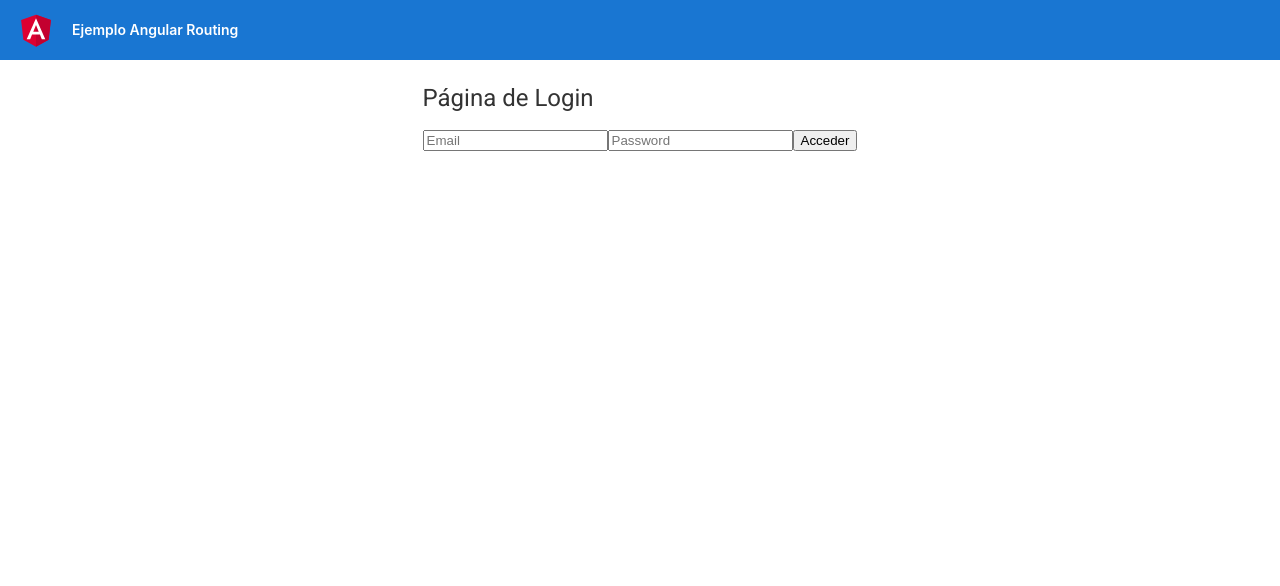
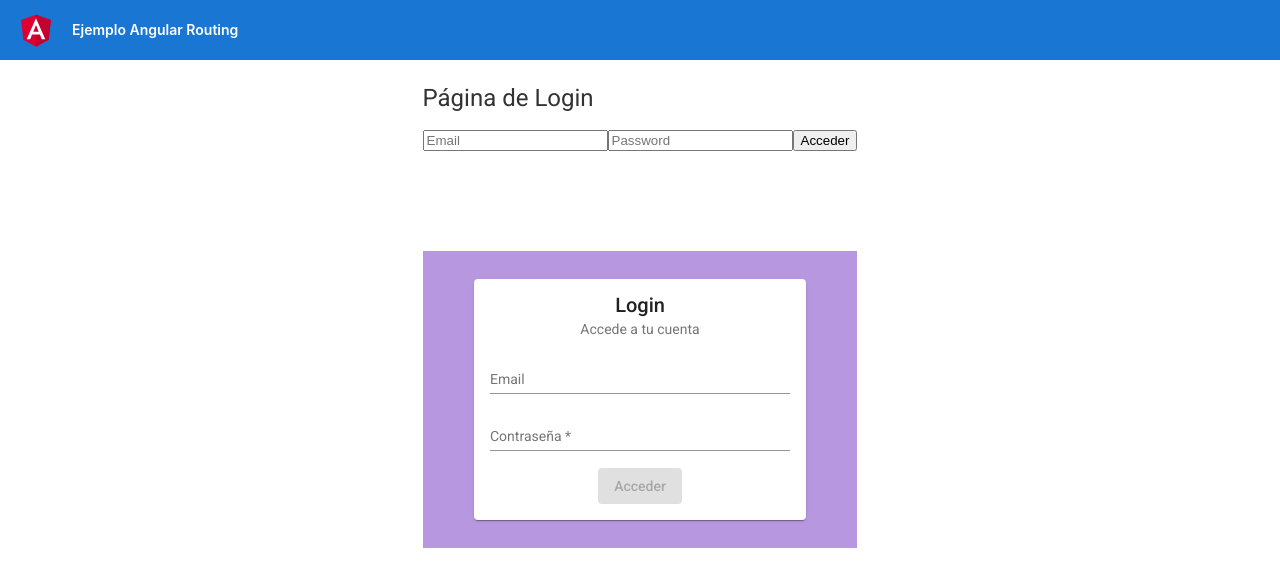
Before and after one commit to Chanelp/App-contactos-angular, an Angular app: page /login in a window 1280 px wide. Shown: the top 586 px of the page. Built offline with nearby package versions, Linux system fonts and the light colour scheme.

Commit message:
Agregando formulario de login

```diff
--- /dev/null
+++ b/src/app/components/login-form/login-form.component.html
@@ -0,0 +1,44 @@
+<!-- Montamos el Login Form haciendo uso de componentes Material -->
+
+<mat-card>
+  <!-- Cabecera de la tarjeta -->
+
+  <mat-card-header>
+    <mat-card-title> Login </mat-card-title>
+    <mat-card-subtitle> Accede a tu cuenta </mat-card-subtitle>
+  </mat-card-header>
+
+  <!-- Contenido de la tarjeta -->
+  <mat-card-content>
+    <!-- Formulario de login -->
+    <form [formGroup]="loginForm" (submit)="submitLogin()">
+      <!-- Campo de email -->
+      <mat-form-field>
+        <input matInput placeholder="Email" formControlName="email" />
+        <mat-error *ngIf="email?.errors?.['required'] && email?.touched">
+          El campo email es obligatorio
+        </mat-error>
+        <mat-error *ngIf="email?.errors?.['email'] && email?.touched">
+          El formato del email no es correcto
+        </mat-error>
+      </mat-form-field>
+
+      <!-- Campo de contraseña -->
+      <mat-form-field>
+        <input
+          type="password"
+          matInput
+          placeholder="Contraseña"
+          formControlName="password"
+        />
+        <mat-error *ngIf="password?.errors?.['required'] && password?.touched">
+          El campo contraseña es obligatorio
+        </mat-error>
+      </mat-form-field>
+
+      <!-- Botón para hacer submit del formulario -->
+      <!-- Deshabilitado si el formulario de login es inválido -->
+      <button type="submit" mat-raised-button color="primary" [disabled]="loginForm.invalid">Acceder</button>
+    </form>
+  </mat-card-content>
+</mat-card>
--- /dev/null
+++ b/src/app/components/login-form/login-form.component.scss
@@ -0,0 +1,31 @@
+:host {
+  display: flex;
+  justify-content: center;
+  margin: 100px 0;
+  background-color: rgba(93, 23, 185, 0.445);
+}
+
+// Modificamos los estilos de card de Angular Material
+mat-card {
+  max-width: 400px;
+  margin: 2em auto;
+  text-align: center;
+}
+
+mat-card-header {
+  display: unset;
+}
+
+mat-card-content{
+  display: flex;
+  flex-direction: column;
+  justify-content: center;
+  align-items: center;
+}
+
+// Modificando los estilos de campos del formulario de Angular Material
+mat-form-field {
+  display: block;
+  min-width: 300px;
+  width: 100%;
+}
--- /dev/null
+++ b/src/app/components/login-form/login-form.component.ts
@@ -0,0 +1,44 @@
+import { Component, OnInit } from '@angular/core';
+
+// Importar lo necesario para trabajar con formularios
+import { FormGroup, FormBuilder, Validators } from '@angular/forms';
+import { AuthService } from 'src/app/services/auth.service';
+
+@Component({
+  selector: 'app-login-form',
+  templateUrl: './login-form.component.html',
+  styleUrls: ['./login-form.component.scss'],
+})
+export class LoginFormComponent implements OnInit {
+  loginForm: FormGroup = new FormGroup({});
+
+  constructor(
+    private formBuilder: FormBuilder,
+    private authService: AuthService
+  ) {}
+
+  ngOnInit(): void {
+    this.loginForm = this.formBuilder.group({
+      email: ['', Validators.compose([Validators.required, Validators.email])],
+      password: ['', Validators.required],
+    });
+  }
+
+  // GETTERS Y SETTERS: para obtener los campos y ver si tienen errores.
+  get email() {
+    return this.loginForm.get('email');
+  }
+
+  get password() {
+    return this.loginForm.get('password');
+  }
+
+  // Submit del formulario login
+  submitLogin() {
+    if (this.loginForm.valid) {
+      console.table(this.loginForm.value);
+      // TODO: Petición a AuthService
+      this.loginForm.reset();
+    }
+  }
+}
--- a/src/app/pages/login-page/login-page.component.html
+++ b/src/app/pages/login-page/login-page.component.html
@@ -5,3 +5,6 @@
 <input [(ngModel)]="password" type="password" placeholder="Password"/>
 
 <button (click)="loginUser()">Acceder</button>
+
+<!-- Probando el login form -->
+<app-login-form></app-login-form>
```
Also changed, not shown: src/app/app.module.ts (+11 -4 lines), src/app/modules/material/material.module.ts (added, +14 -0 lines), 1 other file (tests, documents, lock files or other folders).
